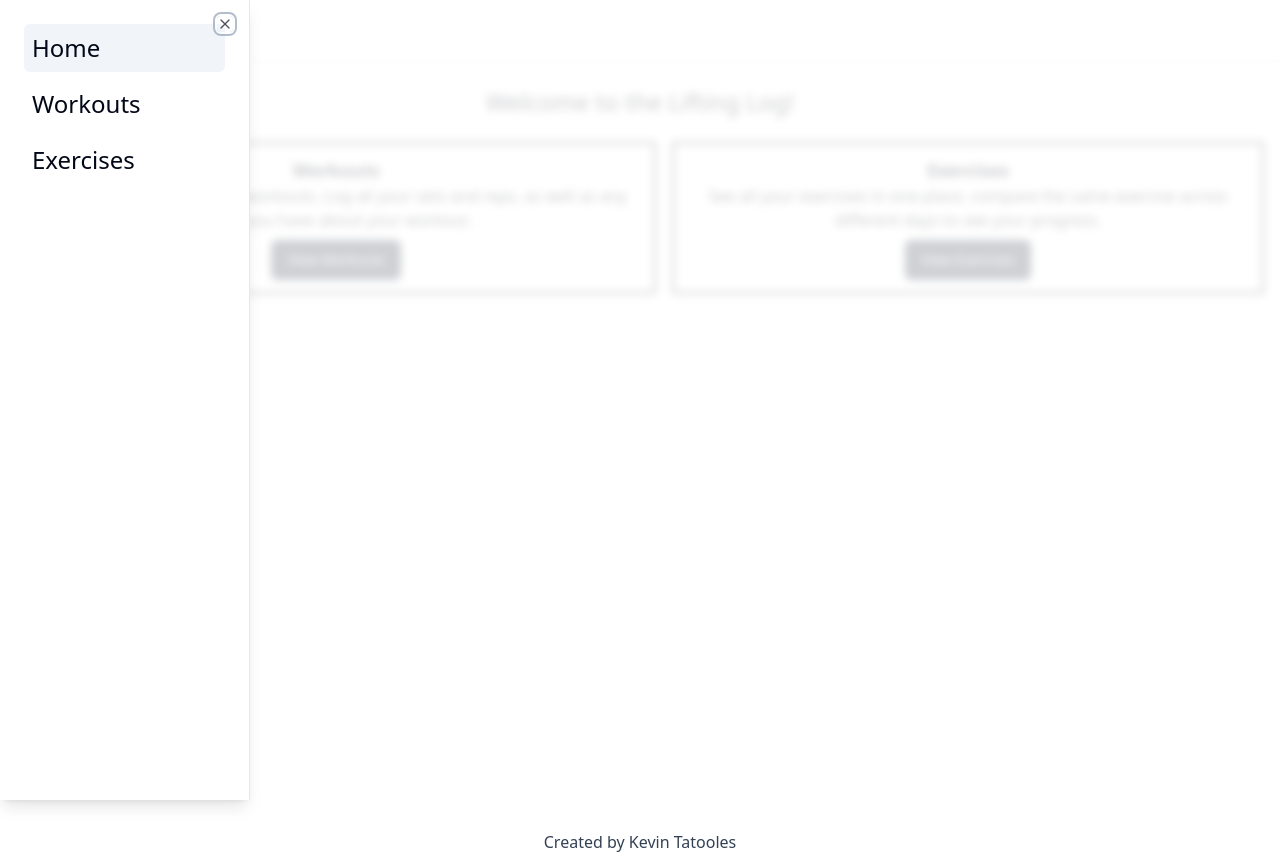
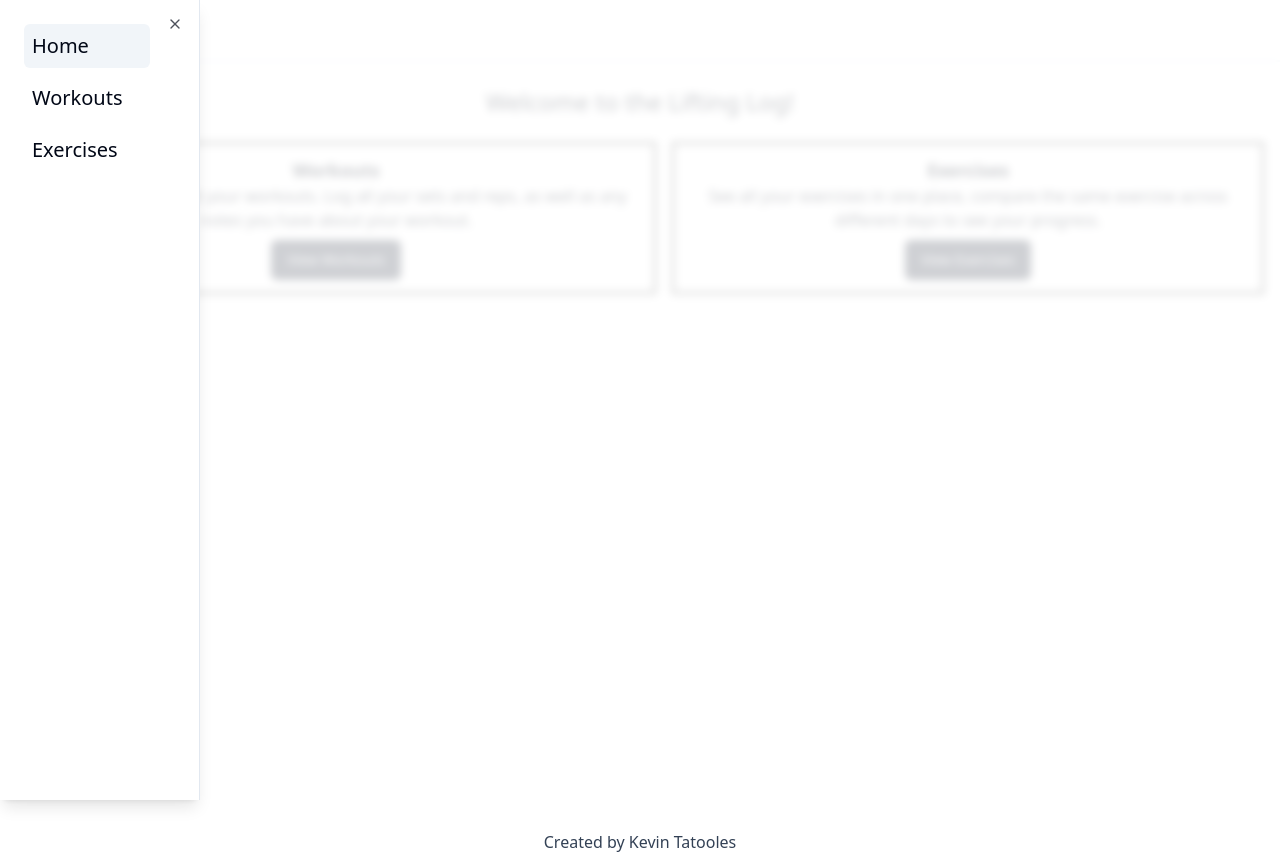
Before and after one commit to Tatooles/next-fitness-tracker, a Next.js app: page / in a window 1280 px wide. Both pictures are taken after a click on the button 30 px from the left and 30 px from the top of the page. Built offline with nearby package versions, Linux system fonts and the light colour scheme.

Commit message:
Code cleanup

```diff
--- a/components/Navbar.tsx
+++ b/components/Navbar.tsx
@@ -5,14 +5,7 @@ import { usePathname } from "next/navigation";
 import { UserButton } from "@clerk/nextjs";
 
 import { cn } from "@/lib/utils";
-import {
-  Sheet,
-  SheetContent,
-  SheetDescription,
-  SheetHeader,
-  SheetTitle,
-  SheetTrigger,
-} from "@/components/ui/sheet";
+import { Sheet, SheetContent, SheetTrigger } from "@/components/ui/sheet";
 
 interface SidebarItem {
   title: string;
@@ -29,11 +22,8 @@ export default function Navbar({
   console.log(pathName);
 
   return (
-    <>
-      <header>
-        <nav className="flex items-center justify-between border-b-2 text-lg text-black">
+    <header className="flex items-center justify-between border-b-2 text-lg text-black">
       <Sheet open={sidebarOpen} onOpenChange={setSidebarOpen}>
-            {/* TODO: Disable auto select of x button (prob bad for accessibility) */}
         <SheetTrigger>
           <div className="p-5">
             <div className="flex h-[20px] w-[20px] flex-col justify-between overflow-hidden">
@@ -43,7 +33,11 @@ export default function Navbar({
             </div>
           </div>
         </SheetTrigger>
-            <SheetContent side="left" className="w-[250px]">
+        <SheetContent
+          onOpenAutoFocus={(e) => e.preventDefault()}
+          side="left"
+          className="w-[200px]"
+        >
           <nav className="flex flex-col space-y-2">
             {sidebarItems.map((item) => (
               <Link
@@ -51,10 +45,8 @@ export default function Navbar({
                 key={item.href}
                 href={item.href}
                 className={cn(
-                      pathName === item.href
-                        ? "bg-muted hover:bg-muted"
-                        : "hover:underline",
-                      "rounded-md p-2 text-2xl"
+                  pathName === item.href ? "bg-muted" : "hover:underline",
+                  "w-5/6 rounded-md p-2 text-xl"
                 )}
               >
                 {item.title}
@@ -66,8 +58,6 @@ export default function Navbar({
       <div className="p-5">
         <UserButton></UserButton>
       </div>
-        </nav>
     </header>
-    </>
   );
 }
--- a/components/Sidebar.tsx
+++ /dev/null
@@ -1,44 +0,0 @@
-import { useEffect } from "react";
-import Link from "next/link";
-
-export default function Sidebar({
-  isOpen,
-  setIsOpen,
-}: {
-  isOpen: boolean;
-  setIsOpen: Function;
-}) {
-  useEffect(() => {
-    // Prevent background scrolling when sidebar is open
-    if (isOpen) {
-      console.log("sidebar open");
-      document.body.style.overflow = "hidden";
-    } else {
-      console.log("sidebar closed");
-      document.body.style.overflow = "unset";
-    }
-  }, [isOpen]);
-
-  return (
-    <div
-      className={`fixed top-0 left-0 z-20 h-full w-40 bg-white duration-300 ease-in-out ${
-        isOpen ? "translate-x-0" : "-translate-x-full"
-      }`}
-    >
-      <ul className="p-5">
-        <li onClick={() => setIsOpen(false)} className="mb-5 text-xl">
-          <Link href="/">Home</Link>
-        </li>
-        <li onClick={() => setIsOpen(false)} className="mb-5 text-xl">
-          <Link href="/workouts">Workouts</Link>
-        </li>
-        <li onClick={() => setIsOpen(false)} className="mb-5 text-xl">
-          <Link href="/exercises">Exercises</Link>
-        </li>
-        <li onClick={() => setIsOpen(false)} className="mb-5 text-xl">
-          <Link href="/settings">Settings</Link>
-        </li>
-      </ul>
-    </div>
-  );
-}
```
Lines whose indentation alone changed are shown as unchanged.
